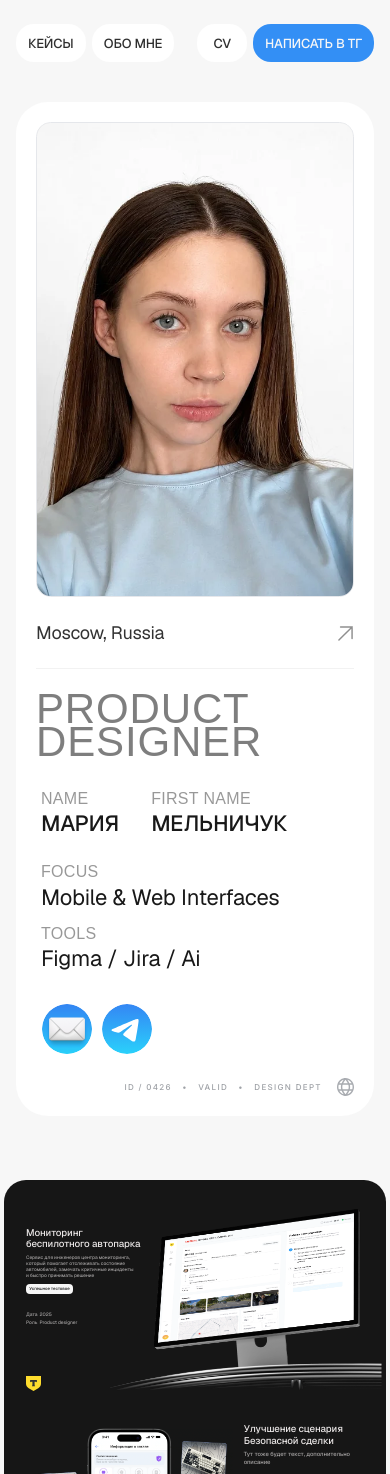
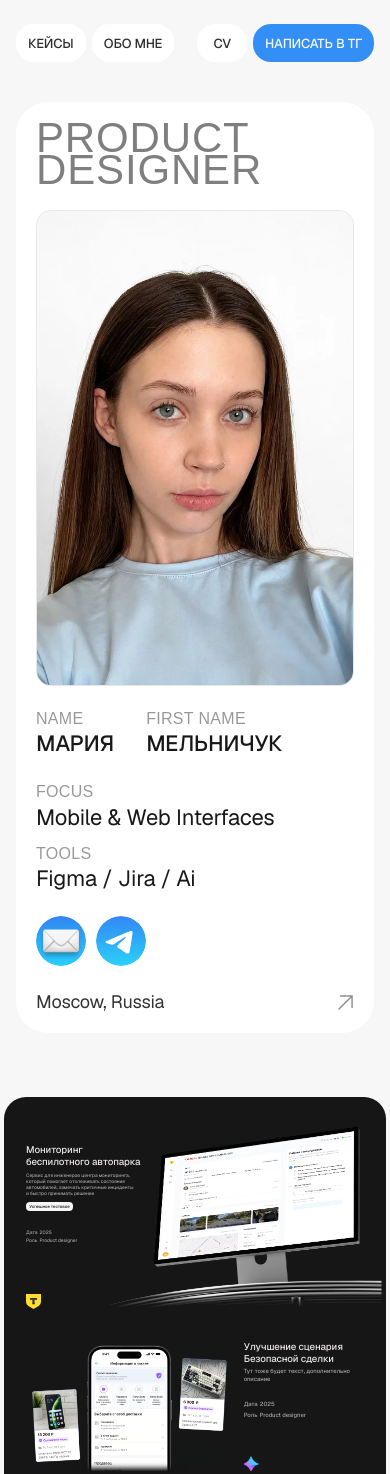
Before and after one commit to MariMel9212/portfolio, a Next.js app: page / in a window 390 px wide. Shown: the top 1474 px of the page. Built offline with nearby package versions, Linux system fonts and the light colour scheme; a web font is replaced by a local one.

Commit message:
Reorder the profile card on small screens and hide the ID line.
Co-authored-by: leomel9922 <leomel9922@proton.me>

```diff
--- a/src/components/profile-card.tsx
+++ b/src/components/profile-card.tsx
@@ -22,9 +22,8 @@ export function ProfileCard() {
       aria-label="Обо мне"
       className="relative mx-4 mt-10 flex scroll-mt-6 flex-col gap-6 overflow-clip rounded-[32px] bg-white p-5 sm:mx-auto sm:w-[600px] sm:p-8 md:mt-[52px] lg:w-fit lg:flex-row lg:items-start lg:gap-[12px] lg:rounded-[46px] lg:px-[44px] lg:pb-[32px] lg:pt-[44px]"
     >
-      <div className="border-black/5 max-lg:border-b max-lg:pb-6 lg:h-[454px] lg:w-[291px] lg:shrink-0 lg:border-r">
-        <div className="flex flex-col gap-[24px] lg:w-[272px]">
-          <div className="pointer-events-none relative aspect-[272/407] w-full overflow-clip rounded-[14.595px] border-[0.73px] border-[#e5e7eb] drop-shadow-[0px_0px_1.46px_rgba(255,255,255,0.6)] max-lg:mx-auto max-lg:max-w-[340px]">
+      <div className="contents lg:flex lg:h-[454px] lg:w-[291px] lg:shrink-0 lg:flex-col lg:gap-[24px] lg:border-r lg:border-black/5">
+          <div className="pointer-events-none relative order-2 aspect-[272/407] w-full overflow-clip rounded-[14.595px] border-[0.73px] border-[#e5e7eb] drop-shadow-[0px_0px_1.46px_rgba(255,255,255,0.6)] max-lg:mx-auto max-lg:max-w-[340px] lg:order-none lg:w-[272px]">
             <div className="absolute left-[-0.27%] top-[-0.18%] h-[88.75%] w-[100.34%] rounded-[14.595px]">
               <div aria-hidden className="absolute inset-0 rounded-[14.595px] bg-[#d9d9d9]" />
               <div className="absolute inset-0 rounded-[inherit] shadow-[inset_0px_0.73px_0px_0px_rgba(255,255,255,0.7)]" />
@@ -40,7 +39,7 @@ export function ProfileCard() {
               <div className="absolute inset-0 rounded-[inherit] shadow-[inset_0px_0.73px_0px_0px_rgba(255,255,255,0.7)]" />
             </div>
           </div>
-          <div className="flex w-full items-center justify-between max-lg:mx-auto max-lg:max-w-[340px]">
+          <div className="order-5 flex w-full items-center justify-between lg:order-none lg:w-[272px]">
             <p className={`text-[18px] leading-[23px] tracking-[-0.18px] text-black opacity-80 ${glow}`}>Moscow, Russia</p>
             <div className="relative size-[18px] shrink-0 overflow-clip">
               <div className="absolute left-[3px] top-[3px] size-[13.136px]">
@@ -50,15 +49,14 @@ export function ProfileCard() {
               </div>
             </div>
           </div>
-        </div>
       </div>
 
-      <div className="flex flex-col items-end gap-[24px] lg:w-[550px] lg:shrink-0">
-        <div className="relative flex w-full flex-col items-start gap-8 sm:gap-[48px]">
-          <h1 className="font-display w-full text-[42px] uppercase leading-[0.77] tracking-[0.02em] text-black opacity-50 text-shadow-[0px_0px_2.919px_rgba(255,255,255,0.6)] sm:text-[62px] lg:text-[78px]">
+      <div className="contents lg:flex lg:w-[550px] lg:shrink-0 lg:flex-col lg:items-end lg:gap-[24px]">
+        <div className="contents lg:relative lg:flex lg:w-full lg:flex-col lg:items-start lg:gap-[48px]">
+          <h1 className="font-display order-1 w-full text-[42px] uppercase leading-[0.77] tracking-[0.02em] text-black opacity-50 text-shadow-[0px_0px_2.919px_rgba(255,255,255,0.6)] sm:text-[62px] lg:order-none lg:text-[78px]">
             product designer
           </h1>
-          <div className="relative z-10 flex w-full flex-col gap-[26px] pl-[5px] sm:w-[336.415px]">
+          <div className="relative z-10 order-3 flex w-full flex-col gap-[26px] lg:order-none lg:pl-[5px] lg:w-[336.415px]">
             <div className="flex w-full items-center gap-8 uppercase sm:gap-[44px]">
               <Field title="name" className="sm:w-[108px]">
                 <p className={`${value} font-medium`}>Мария</p>
@@ -76,7 +74,7 @@ export function ProfileCard() {
               </Field>
             </div>
           </div>
-          <div className="relative z-10 flex items-center gap-[10px] pl-[6px] drop-shadow-[0px_0px_1.095px_rgba(255,255,255,0.6)]">
+          <div className="relative z-10 order-4 flex items-center gap-[10px] drop-shadow-[0px_0px_1.095px_rgba(255,255,255,0.6)] lg:order-none lg:pl-[6px]">
             <a
               href={`mailto:${site.email}`}
               aria-label="Написать на почту"
@@ -98,7 +96,7 @@ export function ProfileCard() {
             <img alt="" className="absolute inset-0 block size-full max-w-none" src={asset("/figma/pattern.svg")} />
           </div>
         </div>
-        <div className="flex items-center justify-end gap-[14.595px] drop-shadow-[0px_0px_0.73px_rgba(255,255,255,0.6)]">
+        <div className="hidden items-center justify-end gap-[14.595px] drop-shadow-[0px_0px_0.73px_rgba(255,255,255,0.6)] lg:flex">
           <p className="font-label whitespace-pre text-[8.027px] font-medium leading-normal tracking-[1.3136px] text-[rgba(26,33,46,0.42)]">
             {"ID / 0426   •   VALID   •   DESIGN DEPT"}
           </p>
```
